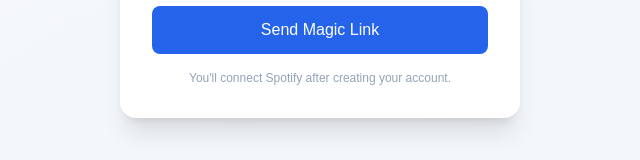
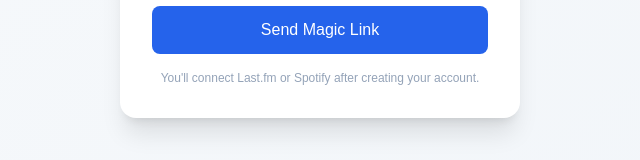
Before and after one commit to matbroughty/anchor, a Next.js app: page /signin in a window 1280 px wide. Shown: the part 486-646 px from the top of the page, without its empty margins (320-960 px from the left). Built offline with nearby package versions, Linux system fonts and the light colour scheme.

Commit message:
fixed some notes

```diff
--- a/app/(auth)/signin/page.tsx
+++ b/app/(auth)/signin/page.tsx
@@ -86,7 +86,7 @@ export default function SignInPage() {
         </form>
 
         <p className="text-xs text-slate-400 text-center mt-6">
-          You&apos;ll connect Spotify after creating your account.
+          You&apos;ll connect Last.fm or Spotify after creating your account.
         </p>
       </div>
     </div>
--- a/app/components/PublicProfile.tsx
+++ b/app/components/PublicProfile.tsx
@@ -270,7 +270,7 @@ export function PublicProfile({
                 <div className="absolute left-0 top-full mt-2 w-64 opacity-0 invisible group-hover:opacity-100 group-hover:visible transition-all duration-200 z-10">
                   <div className="bg-white dark:bg-neutral-800 rounded-lg shadow-lg border border-neutral-200 dark:border-neutral-700 p-3">
                     <p className="text-xs text-neutral-700 dark:text-neutral-300">
-                      Your most played artists from Spotify over the past 6 months.
+                      Your most played artists over the past 6 months.
                     </p>
                   </div>
                 </div>
```
